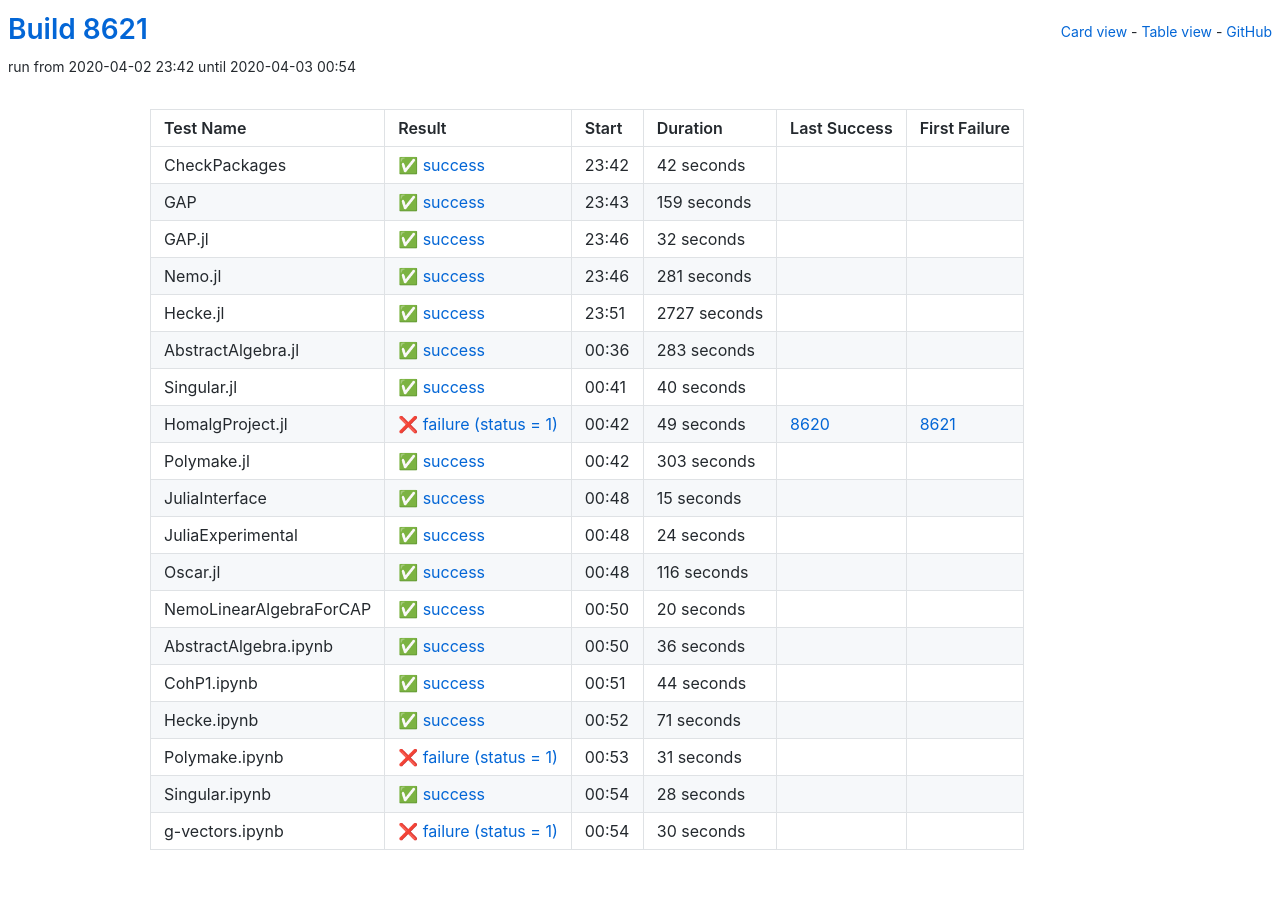
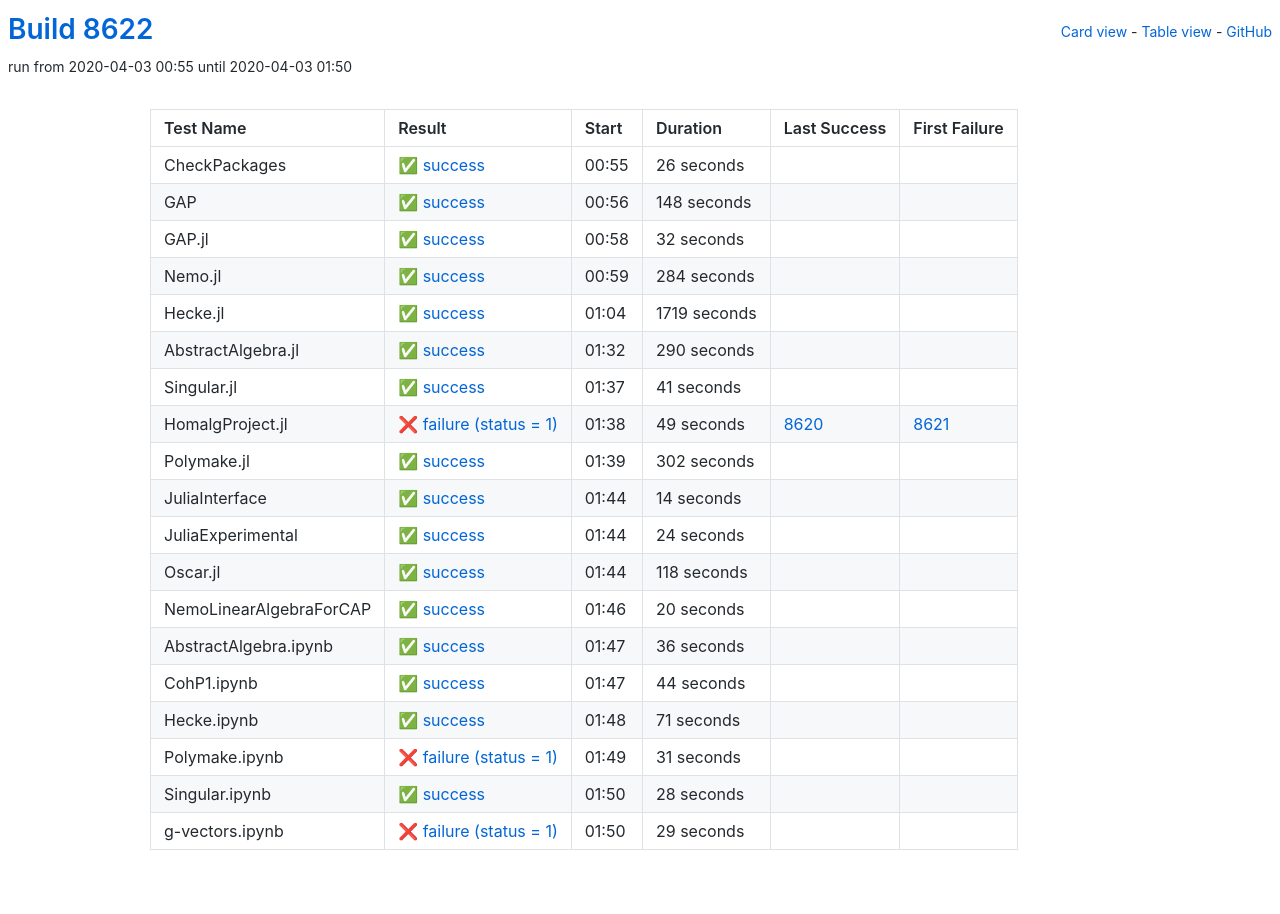
Before and after one commit to oscar-system/oscar-ci-status, a Jekyll site: the page built from table.html, in a window 1280 px wide. Built offline with Jekyll 4.4.1, drawn with Linux system fonts in a browser that asks for light colours.

Commit message:
Build 8622

```diff
--- a/_data/ci.yml
+++ b/_data/ci.yml
@@ -1,27 +1,27 @@
-build: 8621
-build_url: https://oscarci.mathematik.uni-kl.de/job/oscar/8621/
+build: 8622
+build_url: https://oscarci.mathematik.uni-kl.de/job/oscar/8622/
 job: oscar
 tests:
-- duration: 42
+- duration: 26
   exitcode: 0
   first_failure: false
   first_failure_url: null
   last_success: false
   last_success_url: null
-  log: https://oscarci.mathematik.uni-kl.de/job/oscar/8621/artifact/logs/build-8621/CheckPackages.log
+  log: https://oscarci.mathematik.uni-kl.de/job/oscar/8622/artifact/logs/build-8622/CheckPackages.log
   name: CheckPackages
-  start: 2020-04-02 23:42
+  start: 2020-04-03 00:55
   status: success
   success: true
-- duration: 159
+- duration: 148
   exitcode: 0
   first_failure: false
   first_failure_url: null
   last_success: false
   last_success_url: null
-  log: https://oscarci.mathematik.uni-kl.de/job/oscar/8621/artifact/logs/build-8621/GAP.log
+  log: https://oscarci.mathematik.uni-kl.de/job/oscar/8622/artifact/logs/build-8622/GAP.log
   name: GAP
-  start: 2020-04-02 23:43
+  start: 2020-04-03 00:56
   status: success
   success: true
 - duration: 32
@@ -30,53 +30,53 @@
   first_failure_url: null
   last_success: false
   last_success_url: null
-  log: https://oscarci.mathematik.uni-kl.de/job/oscar/8621/artifact/logs/build-8621/GAP.jl.log
+  log: https://oscarci.mathematik.uni-kl.de/job/oscar/8622/artifact/logs/build-8622/GAP.jl.log
   name: GAP.jl
-  start: 2020-04-02 23:46
+  start: 2020-04-03 00:58
   status: success
   success: true
-- duration: 281
+- duration: 284
   exitcode: 0
   first_failure: false
   first_failure_url: null
   last_success: false
   last_success_url: null
-  log: https://oscarci.mathematik.uni-kl.de/job/oscar/8621/artifact/logs/build-8621/Nemo.jl.log
+  log: https://oscarci.mathematik.uni-kl.de/job/oscar/8622/artifact/logs/build-8622/Nemo.jl.log
   name: Nemo.jl
-  start: 2020-04-02 23:46
+  start: 2020-04-03 00:59
   status: success
   success: true
-- duration: 2727
+- duration: 1719
   exitcode: 0
   first_failure: false
   first_failure_url: null
   last_success: false
   last_success_url: null
-  log: https://oscarci.mathematik.uni-kl.de/job/oscar/8621/artifact/logs/build-8621/Hecke.jl.log
+  log: https://oscarci.mathematik.uni-kl.de/job/oscar/8622/artifact/logs/build-8622/Hecke.jl.log
   name: Hecke.jl
-  start: 2020-04-02 23:51
+  start: 2020-04-03 01:04
   status: success
   success: true
-- duration: 283
+- duration: 290
   exitcode: 0
   first_failure: false
   first_failure_url: null
   last_success: false
   last_success_url: null
-  log: https://oscarci.mathematik.uni-kl.de/job/oscar/8621/artifact/logs/build-8621/AbstractAlgebra.jl.log
+  log: https://oscarci.mathematik.uni-kl.de/job/oscar/8622/artifact/logs/build-8622/AbstractAlgebra.jl.log
   name: AbstractAlgebra.jl
-  start: 2020-04-03 00:36
+  start: 2020-04-03 01:32
   status: success
   success: true
-- duration: 40
+- duration: 41
   exitcode: 0
   first_failure: false
   first_failure_url: null
   last_success: false
   last_success_url: null
-  log: https://oscarci.mathematik.uni-kl.de/job/oscar/8621/artifact/logs/build-8621/Singular.jl.log
+  log: https://oscarci.mathematik.uni-kl.de/job/oscar/8622/artifact/logs/build-8622/Singular.jl.log
   name: Singular.jl
-  start: 2020-04-03 00:41
+  start: 2020-04-03 01:37
   status: success
   success: true
 - duration: 49
@@ -85,31 +85,31 @@
   first_failure_url: https://oscarci.mathematik.uni-kl.de/job/oscar/8621/
   last_success: 8620
   last_success_url: https://oscarci.mathematik.uni-kl.de/job/oscar/8620/
-  log: https://oscarci.mathematik.uni-kl.de/job/oscar/8621/artifact/logs/build-8621/HomalgProject.jl.log
+  log: https://oscarci.mathematik.uni-kl.de/job/oscar/8622/artifact/logs/build-8622/HomalgProject.jl.log
   name: HomalgProject.jl
-  start: 2020-04-03 00:42
+  start: 2020-04-03 01:38
   status: failure
   success: false
-- duration: 303
+- duration: 302
   exitcode: 0
   first_failure: false
   first_failure_url: null
   last_success: false
   last_success_url: null
-  log: https://oscarci.mathematik.uni-kl.de/job/oscar/8621/artifact/logs/build-8621/Polymake.jl.log
+  log: https://oscarci.mathematik.uni-kl.de/job/oscar/8622/artifact/logs/build-8622/Polymake.jl.log
   name: Polymake.jl
-  start: 2020-04-03 00:42
+  start: 2020-04-03 01:39
   status: success
   success: true
-- duration: 15
+- duration: 14
   exitcode: 0
   first_failure: false
   first_failure_url: null
   last_success: false
   last_success_url: null
-  log: https://oscarci.mathematik.uni-kl.de/job/oscar/8621/artifact/logs/build-8621/JuliaInterface.log
+  log: https://oscarci.mathematik.uni-kl.de/job/oscar/8622/artifact/logs/build-8622/JuliaInterface.log
   name: JuliaInterface
-  start: 2020-04-03 00:48
+  start: 2020-04-03 01:44
   status: success
   success: true
 - duration: 24
@@ -118,20 +118,20 @@
   first_failure_url: null
   last_success: false
   last_success_url: null
-  log: https://oscarci.mathematik.uni-kl.de/job/oscar/8621/artifact/logs/build-8621/JuliaExperimental.log
+  log: https://oscarci.mathematik.uni-kl.de/job/oscar/8622/artifact/logs/build-8622/JuliaExperimental.log
   name: JuliaExperimental
-  start: 2020-04-03 00:48
+  start: 2020-04-03 01:44
   status: success
   success: true
-- duration: 116
+- duration: 118
   exitcode: 0
   first_failure: false
   first_failure_url: null
   last_success: false
   last_success_url: null
-  log: https://oscarci.mathematik.uni-kl.de/job/oscar/8621/artifact/logs/build-8621/Oscar.jl.log
+  log: https://oscarci.mathematik.uni-kl.de/job/oscar/8622/artifact/logs/build-8622/Oscar.jl.log
   name: Oscar.jl
-  start: 2020-04-03 00:48
+  start: 2020-04-03 01:44
   status: success
   success: true
 - duration: 20
@@ -140,9 +140,9 @@
   first_failure_url: null
   last_success: false
   last_success_url: null
-  log: https://oscarci.mathematik.uni-kl.de/job/oscar/8621/artifact/logs/build-8621/NemoLinearAlgebraForCAP.log
+  log: https://oscarci.mathematik.uni-kl.de/job/oscar/8622/artifact/logs/build-8622/NemoLinearAlgebraForCAP.log
   name: NemoLinearAlgebraForCAP
-  start: 2020-04-03 00:50
+  start: 2020-04-03 01:46
   status: success
   success: true
 - duration: 36
@@ -151,9 +151,9 @@
   first_failure_url: null
   last_success: false
   last_success_url: null
-  log: https://oscarci.mathematik.uni-kl.de/job/oscar/8621/artifact/logs/build-8621/AbstractAlgebra.ipynb.log
+  log: https://oscarci.mathematik.uni-kl.de/job/oscar/8622/artifact/logs/build-8622/AbstractAlgebra.ipynb.log
   name: AbstractAlgebra.ipynb
-  start: 2020-04-03 00:50
+  start: 2020-04-03 01:47
   status: success
   success: true
 - duration: 44
@@ -162,9 +162,9 @@
   first_failure_url: null
   last_success: false
   last_success_url: null
-  log: https://oscarci.mathematik.uni-kl.de/job/oscar/8621/artifact/logs/build-8621/CohP1.ipynb.log
+  log: https://oscarci.mathematik.uni-kl.de/job/oscar/8622/artifact/logs/build-8622/CohP1.ipynb.log
   name: CohP1.ipynb
-  start: 2020-04-03 00:51
+  start: 2020-04-03 01:47
   status: success
   success: true
 - duration: 71
@@ -173,9 +173,9 @@
   first_failure_url: null
   last_success: false
   last_success_url: null
-  log: https://oscarci.mathematik.uni-kl.de/job/oscar/8621/artifact/logs/build-8621/Hecke.ipynb.log
+  log: https://oscarci.mathematik.uni-kl.de/job/oscar/8622/artifact/logs/build-8622/Hecke.ipynb.log
   name: Hecke.ipynb
-  start: 2020-04-03 00:52
+  start: 2020-04-03 01:48
   status: success
   success: true
 - duration: 31
@@ -184,9 +184,9 @@
   first_failure_url: null
   last_success: false
   last_success_url: null
-  log: https://oscarci.mathematik.uni-kl.de/job/oscar/8621/artifact/logs/build-8621/Polymake.ipynb.log
+  log: https://oscarci.mathematik.uni-kl.de/job/oscar/8622/artifact/logs/build-8622/Polymake.ipynb.log
   name: Polymake.ipynb
-  start: 2020-04-03 00:53
+  start: 2020-04-03 01:49
   status: failure
   success: false
 - duration: 28
@@ -195,19 +195,19 @@
   first_failure_url: null
   last_success: false
   last_success_url: null
-  log: https://oscarci.mathematik.uni-kl.de/job/oscar/8621/artifact/logs/build-8621/Singular.ipynb.log
+  log: https://oscarci.mathematik.uni-kl.de/job/oscar/8622/artifact/logs/build-8622/Singular.ipynb.log
   name: Singular.ipynb
-  start: 2020-04-03 00:54
+  start: 2020-04-03 01:50
   status: success
   success: true
-- duration: 30
+- duration: 29
   exitcode: 1
   first_failure: false
   first_failure_url: null
   last_success: false
   last_success_url: null
-  log: https://oscarci.mathematik.uni-kl.de/job/oscar/8621/artifact/logs/build-8621/g-vectors.ipynb.log
+  log: https://oscarci.mathematik.uni-kl.de/job/oscar/8622/artifact/logs/build-8622/g-vectors.ipynb.log
   name: g-vectors.ipynb
-  start: 2020-04-03 00:54
+  start: 2020-04-03 01:50
   status: failure
   success: false
```
Also changed, not shown: README.md.
